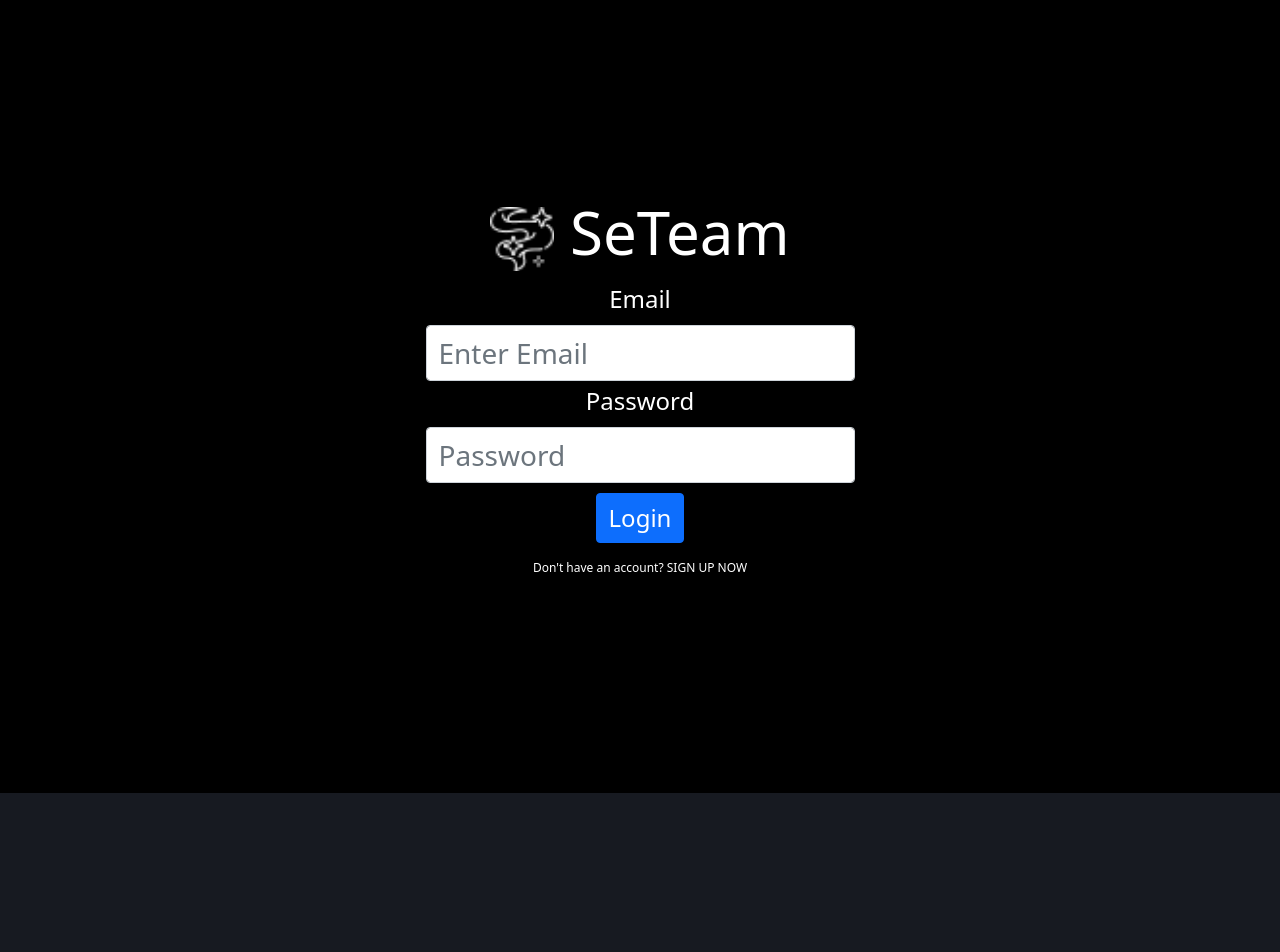
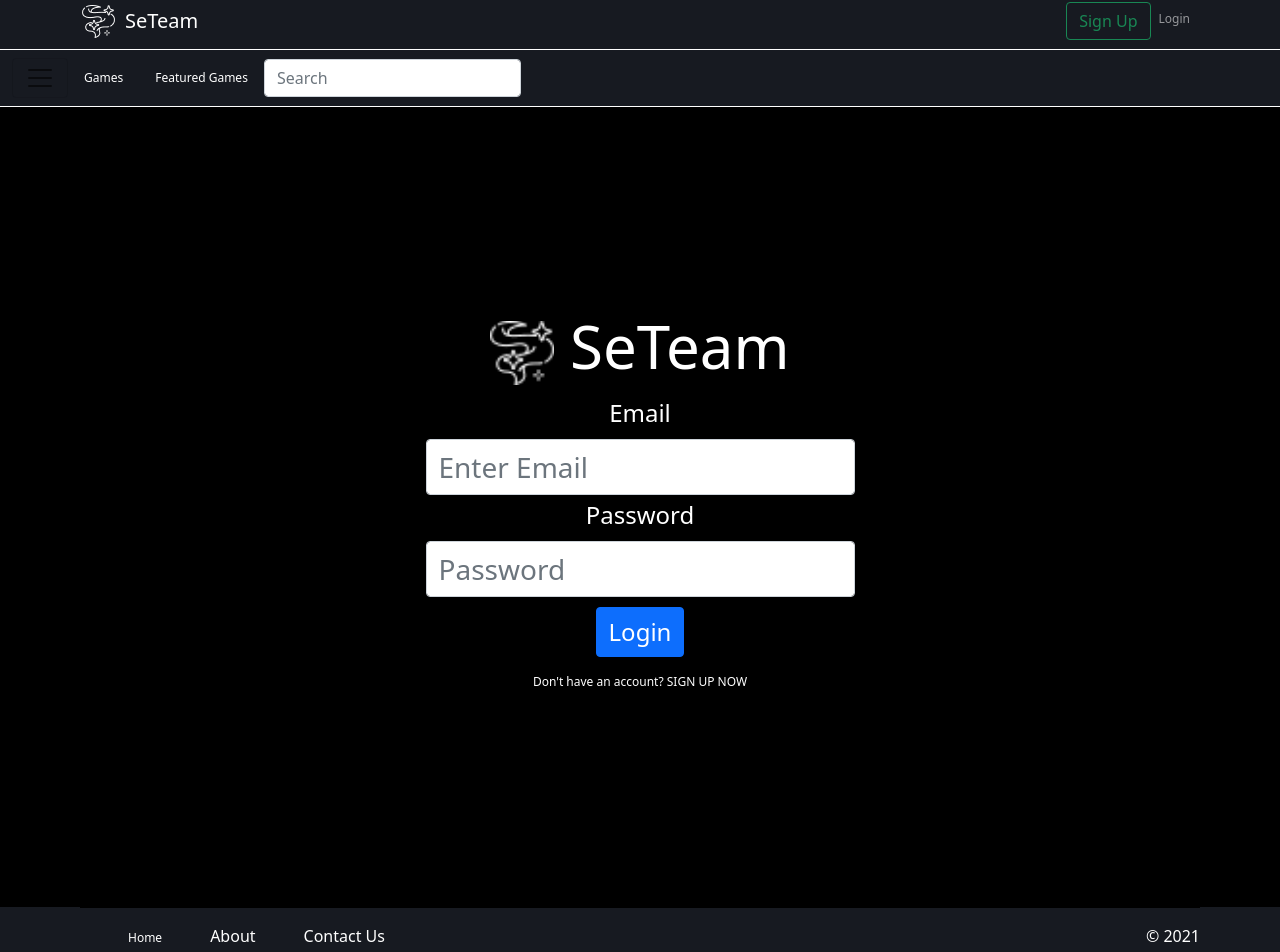
Before and after one commit to milkywoosh/challange-cp9, a React (Create React App) app: page /login in a window 1280 px wide. Shown: the part 7-959 px from the top of the page. Before the commit the page ends 800 px from the top, so only its background shows below. Built offline with nearby package versions, Linux system fonts and the light colour scheme.

Commit message:
testing for deploy

```diff
--- a/src/App.js
+++ b/src/App.js
@@ -2,14 +2,14 @@ import "bootstrap/dist/css/bootstrap.min.css";
 import "./App.css";
 import { BrowserRouter as Router, Switch, Route } from "react-router-dom";
 import routes from "../src/routes/index";
-import Landing from "./Pages/Landing/Landing";
+import NavBar from "./Components/Navbar";
+import Footer from "./Components/Footer";
 
 function App() {
   return (
     <Router>
-      <div>
+        <NavBar />
         <Switch>
-          <Route exact path="/" component={Landing} />
           {routes.map((route) => {
             return (
               <Route exact={route.exact} path={route.path}>
@@ -18,7 +18,7 @@ function App() {
             );
           })}
         </Switch>
-      </div>
+      <Footer></Footer>
     </Router>
   );
 }
```
Also changed, not shown: src/Pages/Landing.js (+0 -38 lines).
